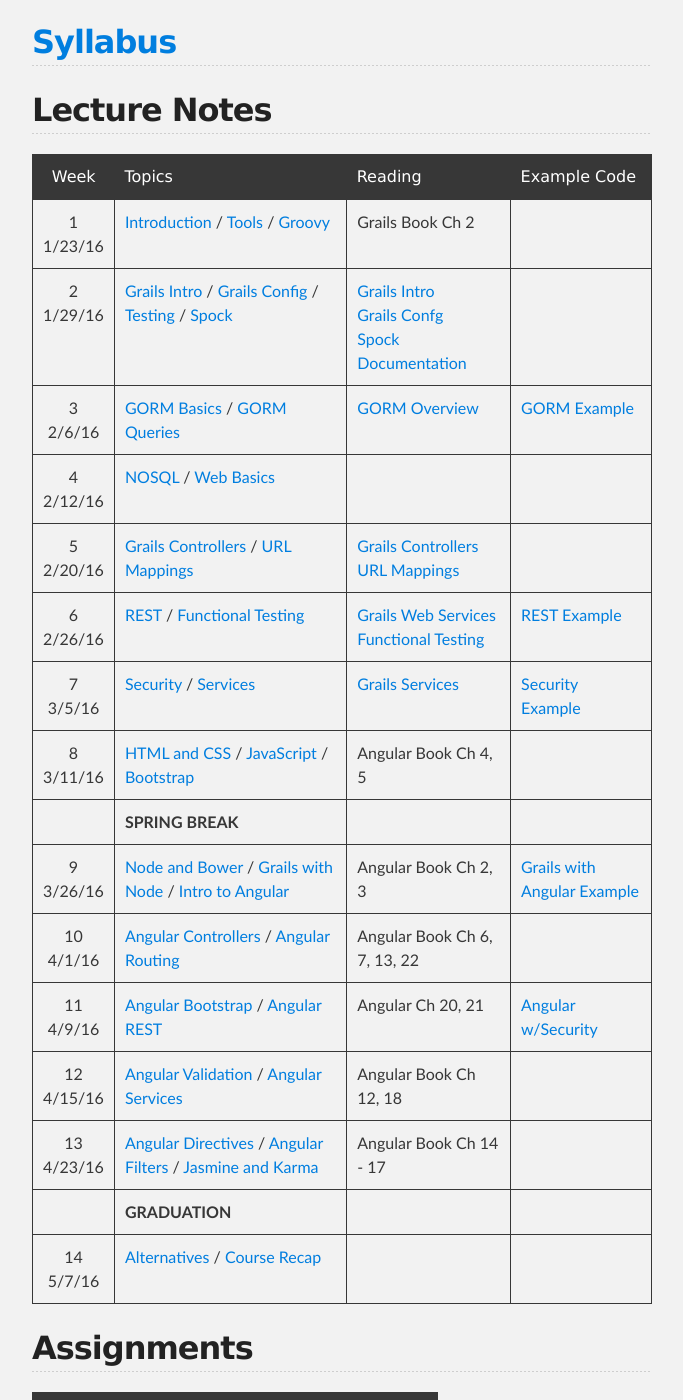
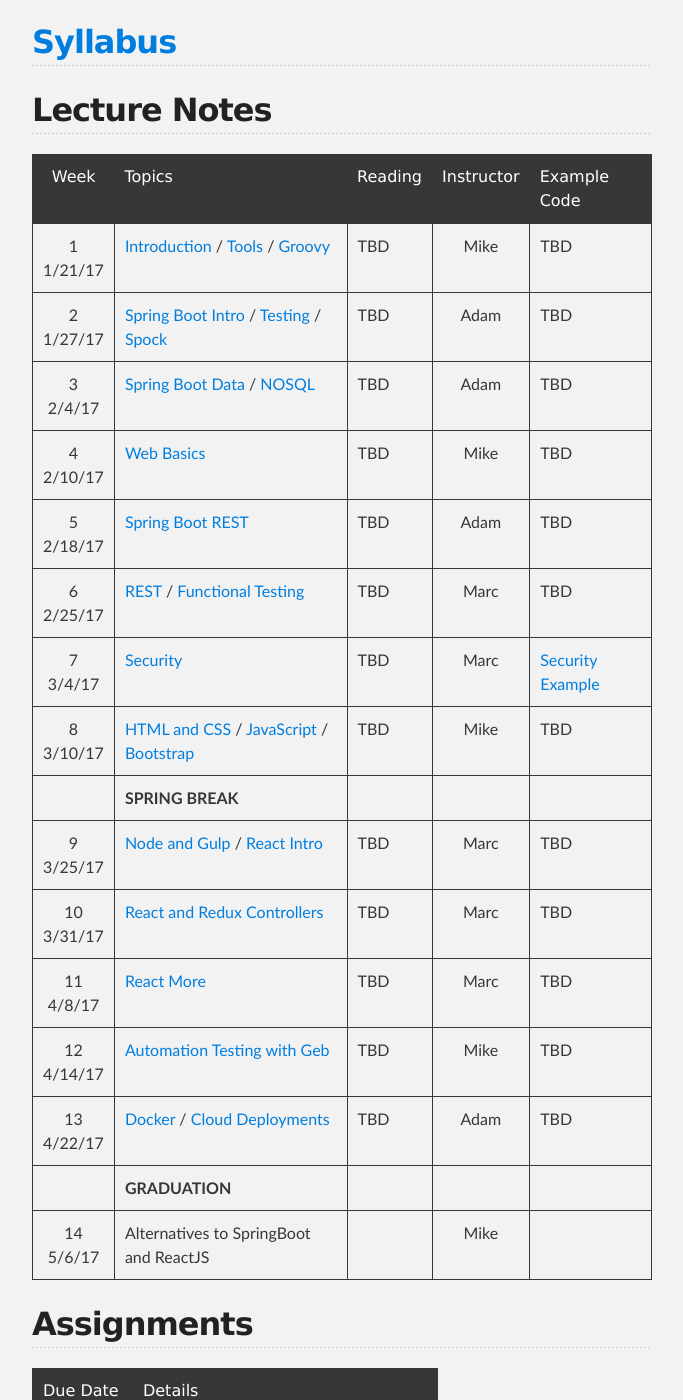
Before and after one commit to mikecalvo/mikecalvo.github.io, a Jekyll site: the page built from msse/index.md, in a window 1280 px wide and 1400 px high, scrolled down 278 px. Shown: the whole window, without its empty margins (298-981 px from the left). Built offline with Jekyll 4.4.1, drawn with Linux system fonts in a browser that asks for light colours.

Commit message:
2017 schedule

```diff
--- a/msse/index.md
+++ b/msse/index.md
@@ -7,24 +7,24 @@
 
 ## Lecture Notes
 
-Week | Topics | Reading | Example Code
-:---:|--------|-------- | ------------
-1 <br> 1/23/16 | [Introduction](notes/introduction/) / [Tools](notes/tools/) / [Groovy](notes/groovy/) | Grails Book Ch 2 | &nbsp;
-2 <br> 1/29/16 |[Grails Intro](notes/grails_intro/) / [Grails Config](notes/grails_config) / [Testing](notes/testing) / [Spock](notes/spock) | [Grails Intro](http://grails.github.io/grails-doc/3.0.x/guide/introduction.html)<br>[Grails Confg](http://grails.github.io/grails-doc/3.0.x/guide/conf.html)<br>[Spock Documentation](http://spockframework.github.io/spock/docs/1.0/index.html)
-3 <br> 2/6/16  | [GORM Basics](notes/gorm_basics) / [GORM Queries](notes/gorm_queries) | [GORM Overview](http://grails.github.io/grails-doc/3.0.x/guide/GORM.html) | [GORM Example](examples/gorm)
-4 <br> 2/12/16 | [NOSQL](notes/nosql) / [Web Basics](notes/web_basics)  | &nbsp;
-5 <br> 2/20/16 | [Grails Controllers](notes/controllers_views) / [URL Mappings](notes/url_mappings) | [Grails Controllers](http://grails.github.io/grails-doc/3.0.x/guide/theWebLayer.html#controllers) <br> [URL Mappings](http://grails.github.io/grails-doc/3.0.x/guide/theWebLayer.html#urlmappings)
-6 <br> 2/26/16 | [REST](notes/rest) / [Functional Testing](notes/functional_testing/) | [Grails Web Services](http://grails.github.io/grails-doc/3.0.x/guide/webServices.html) <br> [Functional Testing](https://grails.org/single-page-documentation.html) | [REST Example](examples/rest)
-7 <br> 3/5/16  | [Security](notes/security) / [Services](notes/services) | [Grails Services](http://grails.github.io/grails-doc/3.0.x/guide/services.html) | [Security Example](examples/security)
-8 <br> 3/11/16 | [HTML and CSS](notes/html_css) / [JavaScript](notes/javascript) / [Bootstrap](notes/bootstrap) | Angular Book Ch 4, 5
+Week | Topics | Reading | Instructor | Example Code
+:---:|--------|-------- | :----------: | ------------
+1 <br> 1/21/17 | [Introduction](notes/introduction/) / [Tools](notes/tools/) / [Groovy](notes/groovy/)          | TBD | Mike | TBD
+2 <br> 1/27/17 | [Spring Boot Intro](notes/spring_boot_intro/) / [Testing](notes/testing) / [Spock](notes/spock) | TBD | Adam | TBD
+3 <br> 2/4/17  | [Spring Boot Data](notes/spring_boot_data) / [NOSQL](notes/nosql)| TBD | Adam | TBD
+4 <br> 2/10/17 | [Web Basics](notes/web_basics)  | TBD | Mike | TBD
+5 <br> 2/18/17 | [Spring Boot REST](notes/spring_boot_rest) | TBD | Adam | TBD
+6 <br> 2/25/17 | [REST](notes/rest) / [Functional Testing](notes/functional_testing/) | TBD | Marc | TBD
+7 <br> 3/4/17  | [Security](notes/security) | TBD | Marc | [Security Example](examples/security)
+8 <br> 3/10/17 | [HTML and CSS](notes/html_css) / [JavaScript](notes/javascript) / [Bootstrap](notes/bootstrap) | TBD | Mike | TBD
  | **SPRING BREAK** |
-9 <br> 3/26/16 | [Node and Bower](notes/node) / [Grails with Node](notes/node_grails) / [Intro to Angular](notes/angular_intro) | Angular Book Ch 2, 3 | [Grails with Angular Example](examples/grails_angular)
-10 <br> 4/1/16  | [Angular Controllers](notes/ng_controllers) / [Angular Routing](notes/ng_routing) | Angular Book Ch 6, 7, 13, 22
-11 <br> 4/9/16  |[Angular Bootstrap](notes/ng_bootstrap) / [Angular REST](notes/ng_rest) | Angular Ch 20, 21 | [Angular w/Security](examples/angular_with_security)
-12 <br> 4/15/16 |[Angular Validation](notes/ng_validation) / [Angular Services](notes/ng_services) | Angular Book Ch 12, 18
-13 <br> 4/23/16 | [Angular Directives](notes/ng_directives) / [Angular Filters](notes/ng_filters) / [Jasmine and Karma](notes/karma) | Angular Book Ch 14 - 17
+9 <br> 3/25/17 | [Node and Gulp](notes/node) / [React Intro](notes/react_intro) | TBD | Marc | TBD
+10 <br> 3/31/17| [React and Redux Controllers](notes/react_controllers)         | TBD | Marc | TBD
+11 <br> 4/8/17  |[React More](notes/react_more) | TBD | Marc | TBD
+12 <br> 4/14/17 |[Automation Testing with Geb](notes/geb) | TBD | Mike | TBD
+13 <br> 4/22/17 | [Docker](notes/docker) / [Cloud Deployments](notes/cloud_deploy) | TBD | Adam | TBD
 | **GRADUATION** |
-14 <br> 5/7/16  | [Alternatives](notes/alternatives) / [Course Recap](notes/course_recap) | &nbsp;
+14 <br> 5/6/17  | Alternatives to SpringBoot and ReactJS | &nbsp; | Mike | &nbsp;
 
 ## Assignments
 
```
